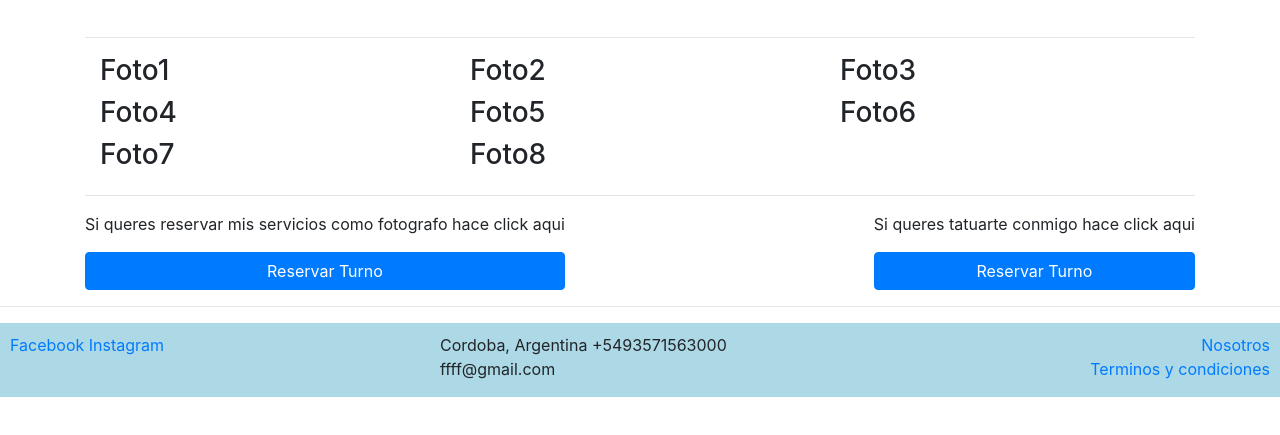
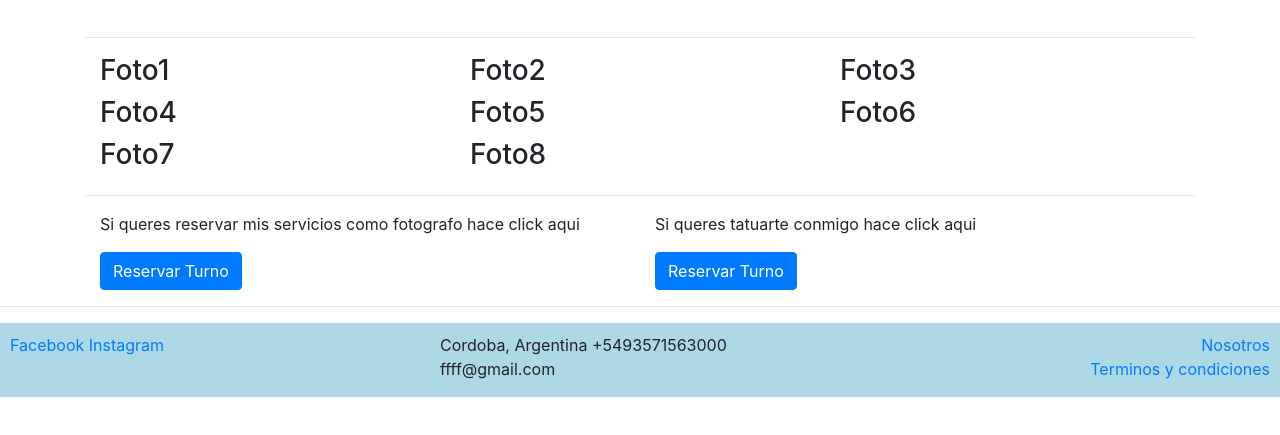
Before and after one commit to horaclito/BasicWEB-Bootstrap, a website: page index.html in a window 1280 px wide. Shown: the part 329-764 px from the top of the page. Drawn offline with nearby package versions, Linux system fonts and the light colour scheme.

Commit message:
final de la primera leccion

```diff
--- a/css/main.css
+++ b/css/main.css
@@ -16,6 +16,6 @@ footer {
 }
 
 .btn-reserva {
-	object-position: middle;
-	width: 100%;
+   justify-content: center;
+   align-items: center;
 }
--- a/index.html
+++ b/index.html
@@ -61,8 +61,8 @@
    			</div>
    		</div>
    		<hr>
-   		<div class="d-flex justify-content-between">
-   			<div class="d-sm-flex flex-column justify-content-between">
+   		<div class="d-flex justify-content-around">
+   			<div class="col-sm-6 flex-column justify-content-between">
    				<div>
    					<p>Si queres reservar mis servicios como fotografo hace click aqui</p>
    				</div>
@@ -70,7 +70,7 @@
    					<button type="button" class="btn btn-primary btn-reserva">Reservar Turno</button>
    				</div>
    			</div>
-   			<div class="d-sm-flex flex-column justify-content-between">
+   			<div class="col-sm-6 flex-column justify-content-between">
    				<div>
    					<p>Si queres tatuarte conmigo hace click aqui</p>
    				</div>
```
